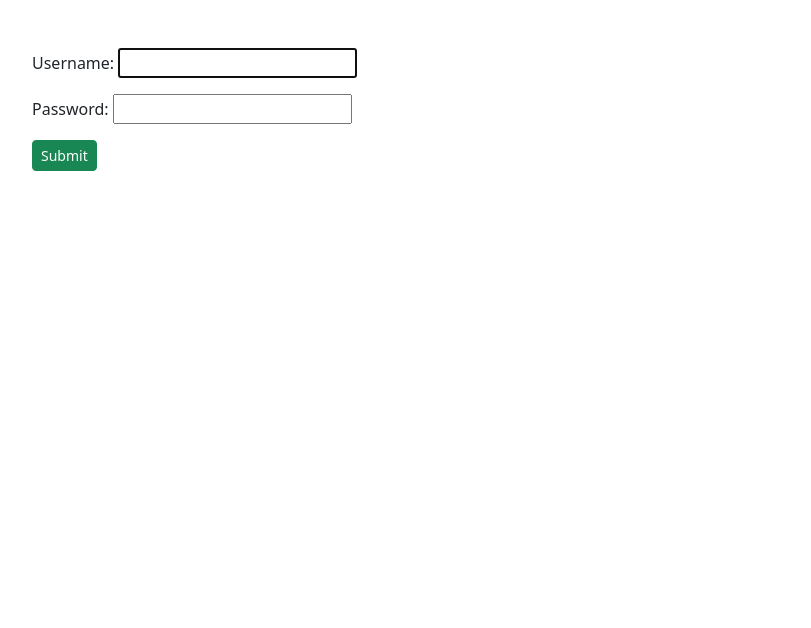
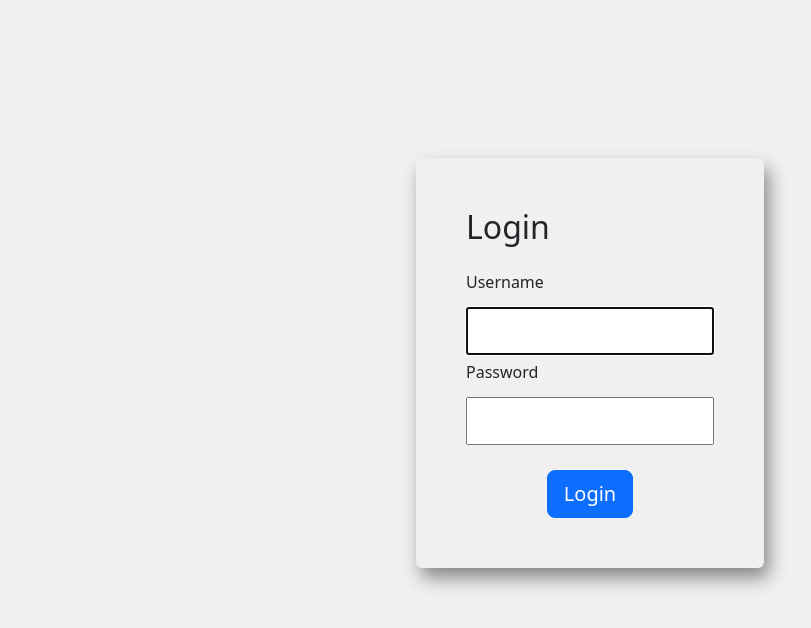
Before and after one commit to jeenakarmi/Notes_Project, a Django app: page /login/ in a window 1280 px wide. Shown: the top 628 px of the page, without its empty margins (50-861 px from the left). Run offline with Django 5.2, Linux system fonts and the light colour scheme.

Commit message:
Customized pages and finished login page

```diff
--- a/home/templates/home/login.html
+++ b/home/templates/home/login.html
@@ -1,14 +1,61 @@
 {% extends 'base.html' %}
 {% load static %}
+
 {% block content %}
 
-<form action="" method="post">
-    {% csrf_token %}
-    <!-- specifying login form -->
-    {{form.as_p}}
-    <input type="submit" class = "btn btn-sm btn-success">
+<style>
+    body {
+        background-color: #f0f0f0;
+    }
+    .card {
+        background-color: transparent;
+        box-shadow: 5px 10px 18px #888888;
+        border: white;
+        margin-top: 110px; /* Adjusted margin-top to push the card lower */
+    }
 
-</form>
+    .card-body {
+        background-color: transparent;
+        padding: 50px; /* Adjusted padding to push the content lower */
+    }
 
+    /* Added custom style for input fields */
+    input[type="text"],
+    input[type="password"] {
+        width: 100%;
+        padding: 10px;
+        margin: 5px 0;
+        box-sizing: border-box;
+    }
+    .login-button {
+        margin-top: 20px; /* Adjusted margin to move the button down */
+    }
+</style>
+
+<div class="container">
+    <div class="row justify-content-center align-items-center">
+        <div class="col-md-4">
+            <div class="card custom-margin">
+                <div class="card-body">
+                    <h2 class="text mb-4">Login</h2>
+                    <form action="" method="post">
+                        {% csrf_token %}
+                        <div class="form-group">
+                            <label class="form-label">Username</label>
+                            {{ form.username }}
+                        </div>
+                        <div class="form-group">
+                            <label class="form-label">Password</label>
+                            {{ form.password }}
+                        </div>
+                        <div class="text-center login-button">
+                            <button type="submit" class="btn btn-primary btn-lg">Login</button>
+                        </div>
+                    </form>
+                </div>
+            </div>
+        </div>
+    </div>
+</div>
 
 {% endblock %}
```
Also changed, not shown: notes/views.py (+5 -5 lines).
